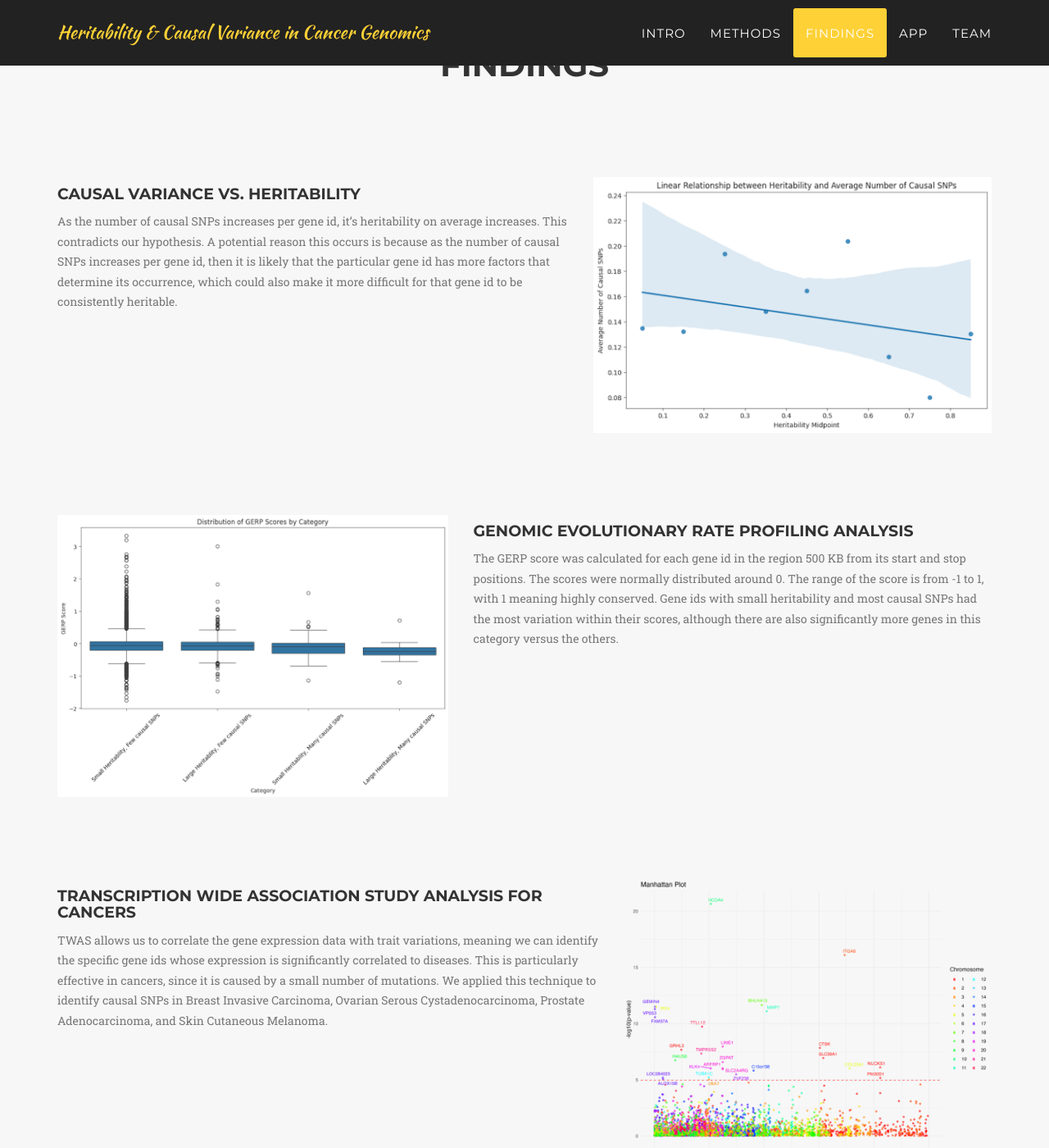
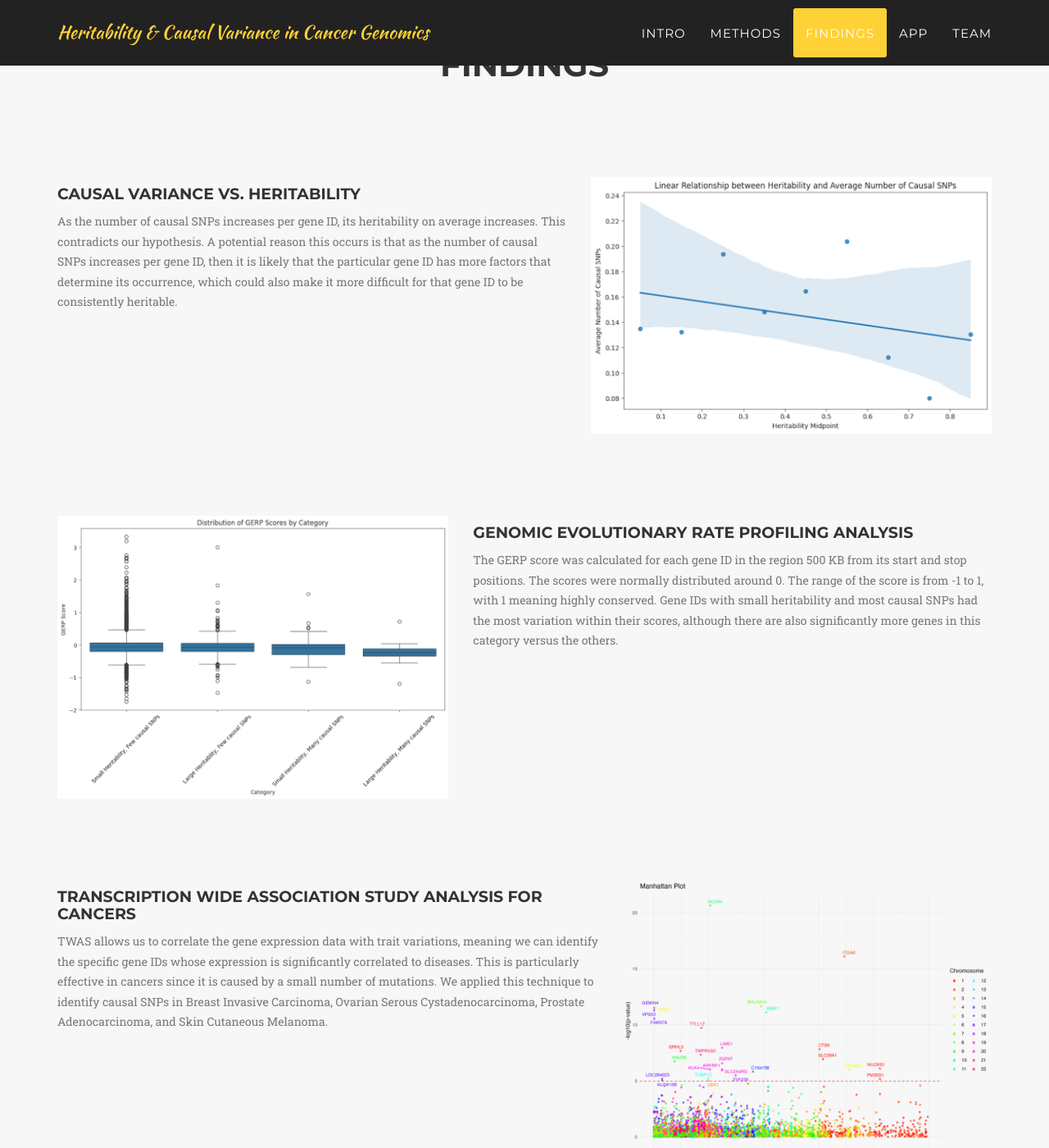
Before and after one commit to AntonBeliakovUCSD/Capstone, a Jekyll site: the page built from index.html, in a window 1280 px wide and 1400 px high, scrolled down 2977 px. Shown: the whole window at 82% size. Built offline with Jekyll 4.4.1, drawn with Linux system fonts in a browser that asks for light colours; some web fonts are replaced; some of the changed text lies outside the part shown.

Commit message:
finalized

```diff
--- a/_includes/findings.html
+++ b/_includes/findings.html
@@ -14,11 +14,10 @@
                                         <div class="timeline-heading">
                                             <h4 class="subheading">Causal Variance vs. Heritability</h4>
                                         </div>
-                                        <p class="text-muted">As the number of causal SNPs increases per gene id, it’s heritability on average
-                                            increases. This contradicts our hypothesis. A potential reason this occurs is because as the
-                                            number of causal SNPs increases per gene id, then it is likely that the
-                                            particular gene id has more factors that determine its occurrence, which could also
-                                            make it more difficult for that gene id to be consistently heritable.</p>
+                                        <p class="text-muted">As the number of causal SNPs increases per gene ID, its heritability on average increases.
+                                             This contradicts our hypothesis. A potential reason this occurs is that as the number of causal SNPs increases
+                                              per gene ID, then it is likely that the particular gene ID has more factors that determine its occurrence, which
+                                               could also make it more difficult for that gene ID to be consistently heritable.</p>
                                     </div>
 
                                     <div>
@@ -37,9 +36,9 @@
                                         <div class="timeline-heading">
                                             <h4 class="subheading">Genomic Evolutionary Rate Profiling Analysis</h4>
                                         </div>
-                                        <p class="text-muted">The GERP score was calculated for each gene id in the region 500 KB from its
+                                        <p class="text-muted">The GERP score was calculated for each gene ID in the region 500 KB from its
                                             start and stop positions. The scores were normally distributed around 0. The
-                                            range of the score is from -1 to 1, with 1 meaning highly conserved. Gene ids with
+                                            range of the score is from -1 to 1, with 1 meaning highly conserved. Gene IDs with
                                             small heritability and most causal SNPs had the most variation within their scores,
                                             although there are also significantly more genes in this category versus the others.</p>
 
@@ -54,11 +53,11 @@
                                             <h4 class="subheading">Transcription Wide Association Study Analysis for Cancers</h4>
                                         </div>
                                         <p class="text-muted">TWAS allows us to correlate the gene expression data with trait variations, meaning
-                                             we can identify the specific gene ids whose expression is significantly correlated
-                                             to diseases. This is particularly effective in cancers, since it is caused by a
-                                            small number of mutations. We applied this technique to identify causal SNPs in
-                                            Breast Invasive Carcinoma, Ovarian Serous Cystadenocarcinoma, Prostate Adenocarcinoma,
-                                             and Skin Cutaneous Melanoma.</p>
+                                            we can identify the specific gene IDs whose expression is significantly correlated
+                                            to diseases. This is particularly effective in cancers since it is caused by a
+                                           small number of mutations. We applied this technique to identify causal SNPs in
+                                           Breast Invasive Carcinoma, Ovarian Serous Cystadenocarcinoma, Prostate Adenocarcinoma,
+                                            and Skin Cutaneous Melanoma.</p>
                                     </div>
 
                                     <div>
--- a/_includes/intro.html
+++ b/_includes/intro.html
@@ -12,13 +12,13 @@
                         <H3> Our Goal </H3>
                         Our goal is to shed light on the genetic architecture of cancers by enhancing comprehension of their heritability and polygenic characteristics.
                         <br>
-                        Understanding these genetic influence will better help us understand the relationship between evolution and genes which can contribute to these common cancers.
+                        Understanding these genetic influences will better help us understand the relationship between evolution and genes which can contribute to these common cancers.
 
                         <br><br><br>
 
                         <H3> Our Hypothesis </H3>
-                        As the number of causal snps increases for a gene id, the higher it’s heritability is likely to be, aligning with the assumption in
-                         existing literature that gene ids or traits with few causal variants are often not highly conserved.
+                        As the number of causal SNPs increases for a gene ID, the higher its heritability is likely to be, aligning with the assumption in existing literature
+                         that gene IDs or traits with few causal variants are often not highly conserved.
 
                         <br><br><br><br>
 
@@ -30,35 +30,5 @@
                     </p>
                 </div>
             </div>
-
-            <!-- Use this for python and stuff Icons
-
-            <div class="row text-center">
-                <div class="col-md-4">
-                    <span class="fa-stack fa-4x">
-                        <i class="fa fa-circle fa-stack-2x text-primary"></i>
-                        <i class="fa fa-shopping-cart fa-stack-1x fa-inverse"></i>
-                    </span>
-                    <h4 class="service-heading">Temp</h4>
-                    <p class="text-muted">Lorem ipsum dolor sit amet, consectetur adipisicing elit. Minima maxime quam architecto quo inventore harum ex magni, dicta impedit.</p>
-                </div>
-                <div class="col-md-4">
-                    <span class="fa-stack fa-4x">
-                        <i class="fa fa-circle fa-stack-2x text-primary"></i>
-                        <i class="fa fa-laptop fa-stack-1x fa-inverse"></i>
-                    </span>
-                    <h4 class="service-heading">Temp</h4>
-                    <p class="text-muted">Lorem ipsum dolor sit amet, consectetur adipisicing elit. Minima maxime quam architecto quo inventore harum ex magni, dicta impedit.</p>
-                </div>
-                <div class="col-md-4">
-                    <span class="fa-stack fa-4x">
-                        <i class="fa fa-circle fa-stack-2x text-primary"></i>
-                        <i class="fa fa-lock fa-stack-1x fa-inverse"></i>
-                    </span>
-                    <h4 class="service-heading">Temp</h4>
-                    <p class="text-muted">Lorem ipsum dolor sit amet, consectetur adipisicing elit. Minima maxime quam architecto quo inventore harum ex magni, dicta impedit.</p>
-                </div>
-            </div>
-        -->
         </div>
     </section>
--- a/_includes/methods.html
+++ b/_includes/methods.html
@@ -7,8 +7,8 @@
 
                     <br>
 
-                    <p class="text-muted">We used a variety of tools and languages throughout the many components of our
-                        project, including R, RStudio, Plink, Python and GCTA (Genome-wide Complex Trait Analysis) command line tool to name a few.
+                    <p class="text-muted">We used a variety of tools and languages throughout the many components of our project, including R,
+                         RStudio, Plink, Python, and GCTA (Genome-wide Complex Trait Analysis) command line tool to name a few.
                     </p>
                     <div style="padding-left:10px; padding-right:10px">
                         <img src="img/logos/Rlogo.png" style="max-width: 100%; width: auto; height: auto">
@@ -20,7 +20,7 @@
 
                     <H4> Regression </H4>
                     <p>
-                        Illustrating the direct relationship between the causal variance and heritability
+                        Illustrating the direct relationship between the causal variance and heritability.
 
                     </p>
 
@@ -28,7 +28,7 @@
 
                     <H4> Genomic Evolutionary Rate Profiling (GERP) </H4>
                     <p>
-                        The GERP score analysis offered additional evolutionary insight
+                        The GERP score analysis offered additional evolutionary insight.
 
                     </p>
 
@@ -36,7 +36,7 @@
 
                     <H4> Transcriptome-Wide Association Study (TWAS) </H4>
                     <p>
-                        The TWAS analysis is focused on cancer traits with high heritability and low causal variance to identify relevant gene ids.
+                        The TWAS analysis is focused on cancer traits with high heritability and low causal variance to identify relevant gene IDs.
 
                     </p>
 
@@ -53,27 +53,5 @@
                 </div>
 
             </div>
-
-            <!--Use these Grid template for visualizations
-
-            <div class="row">
-            {% for post in site.posts %}
-                <div class="col-md-4 col-sm-6 portfolio-item">
-                    <a href="#portfolioModal{{ post.modal-id }}" class="portfolio-link" data-toggle="modal">
-                        <div class="portfolio-hover">
-                            <div class="portfolio-hover-content">
-                                <i class="fa fa-plus fa-3x"></i>
-                            </div>
-                        </div>
-                        <img src="img/portfolio/{{ post.thumbnail }}" class="img-responsive img-centered" alt="">
-                    </a>
-                    <div class="portfolio-caption">
-                        <h4>{{ post.title }}</h4>
-                        <p class="text-muted">{{ post.subtitle }}</p>
-                    </div>
-                </div>
-            {% endfor %}
-            </div>
-        -->
         </div>
     </section>
```
